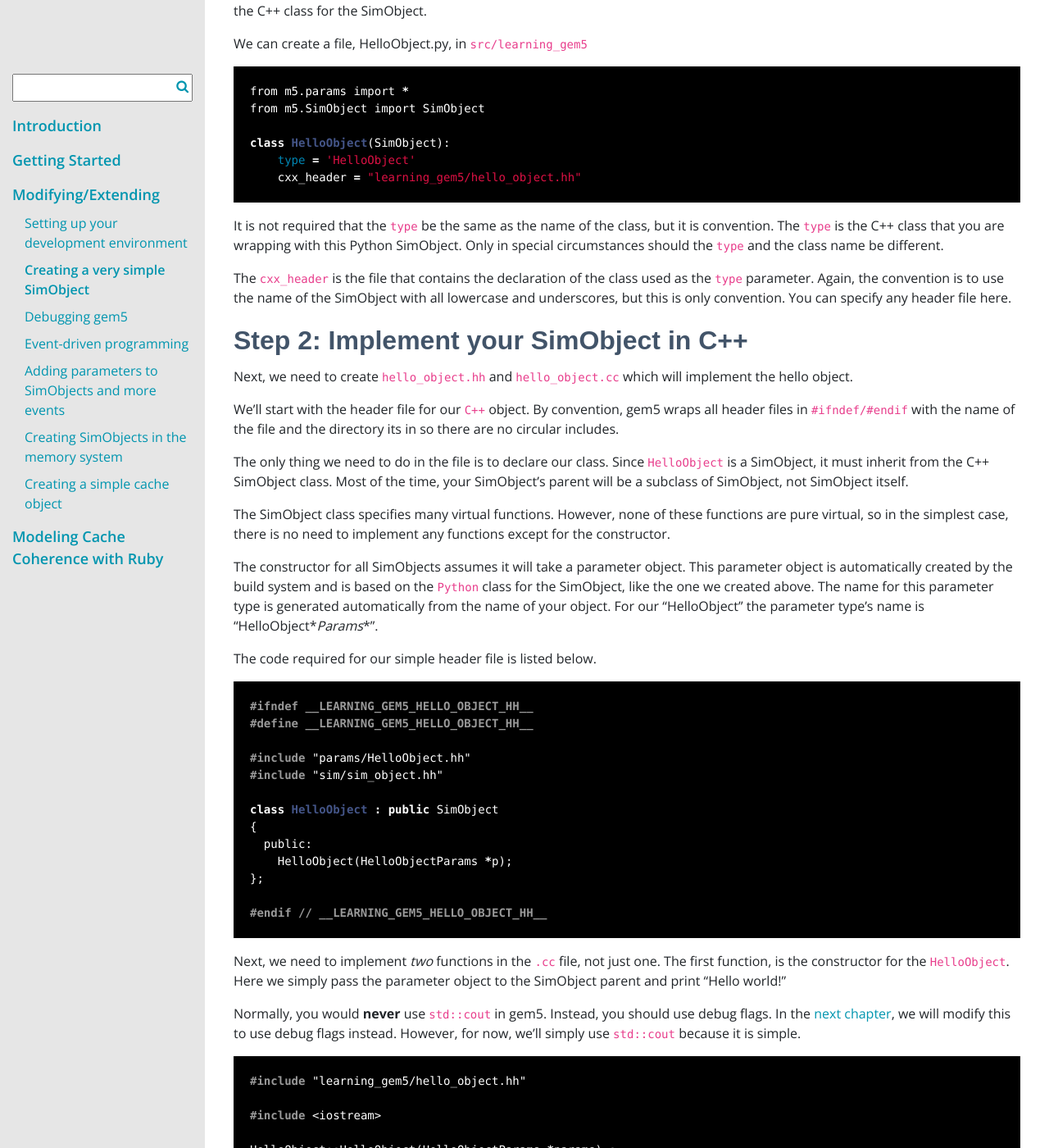
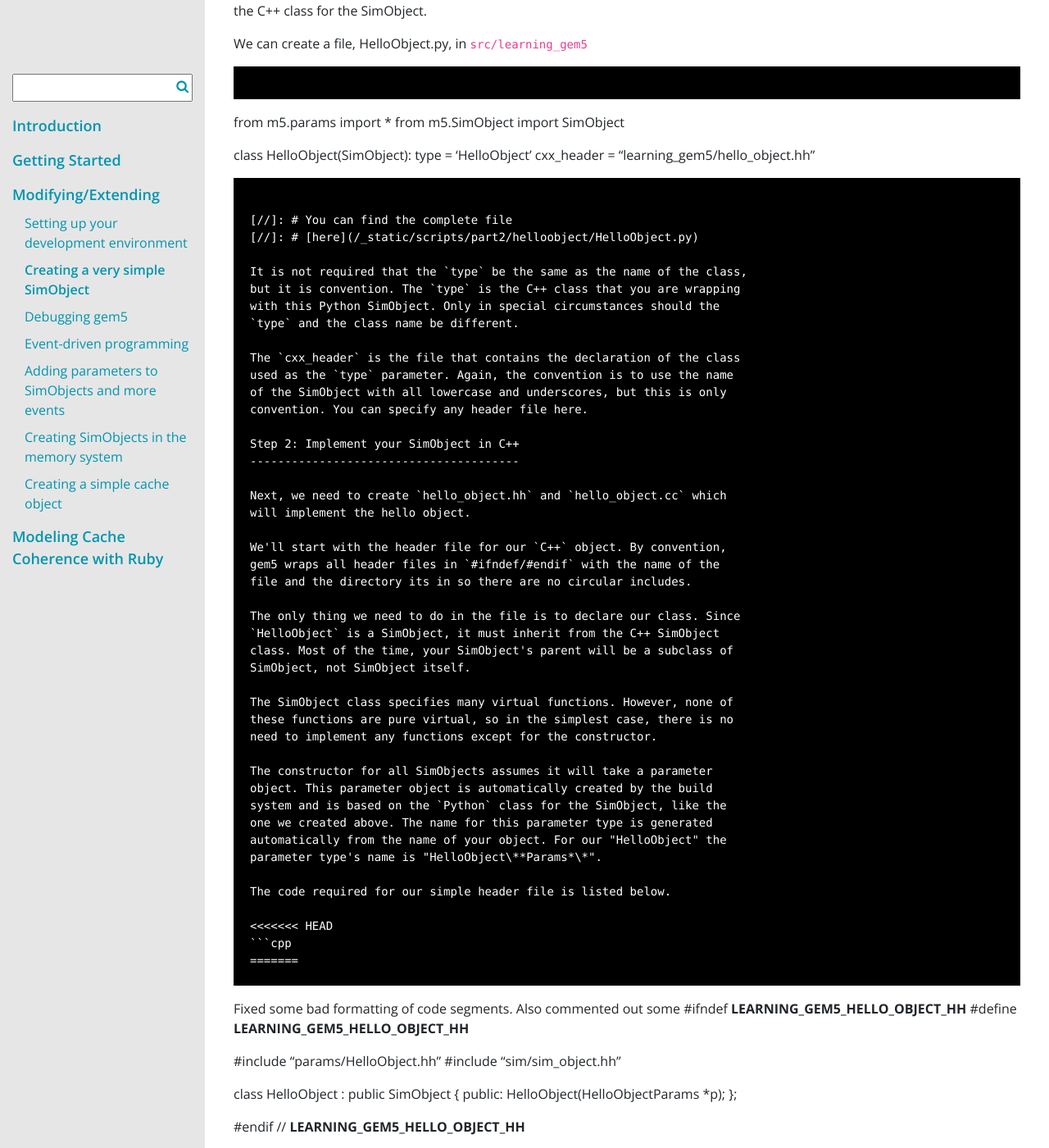
Before and after one commit to gem5/website, a Jekyll site: the page built from _pages/documentation/learning_gem5/part2/helloobject.md, in a window 1280 px wide and 1400 px high, scrolled down 917 px. Shown: the whole window at 82% size. Built offline with Jekyll 4.4.1, drawn with Linux system fonts in a browser that asks for light colours; nearby versions of some CDN libraries; some web fonts are replaced; some of the changed text lies outside the part shown.

````diff
--- a/_pages/documentation/learning_gem5/part2/helloobject.md
+++ b/_pages/documentation/learning_gem5/part2/helloobject.md
@@ -58,6 +58,7 @@
 We can create a file, HelloObject.py, in `src/learning_gem5`
 
 ```python
+```
 from m5.params import *
 from m5.SimObject import SimObject
 
@@ -107,7 +108,11 @@
 
 The code required for our simple header file is listed below.
 
+<<<<<<< HEAD
 ```cpp
+=======
+```
+>>>>>>> Fixed some bad formatting of code segments. Also commented out some
 #ifndef __LEARNING_GEM5_HELLO_OBJECT_HH__
 #define __LEARNING_GEM5_HELLO_OBJECT_HH__
 
@@ -136,7 +141,11 @@
 will modify this to use debug flags instead. However, for now, we'll
 simply use `std::cout` because it is simple.
 
+<<<<<<< HEAD
 ```cpp
+=======
+```
+>>>>>>> Fixed some bad formatting of code segments. Also commented out some
 #include "learning_gem5/hello_object.hh"
 
 #include <iostream>
@@ -155,7 +164,11 @@
 a new instantiation of the SimObject. Usually this function is very
 simple (as below).
 
+<<<<<<< HEAD
 ```cpp
+=======
+```
+>>>>>>> Fixed some bad formatting of code segments. Also commented out some
 HelloObject*
 HelloObjectParams::create()
 {
@@ -203,7 +216,11 @@
 this file, you have to declare the SimObject and the `.cc` file. Below
 is the required code.
 
+<<<<<<< HEAD
 ```python
+=======
+```
+>>>>>>> Fixed some bad formatting of code segments. Also commented out some
 Import('*')
 
 SimObject('HelloObject.py')
@@ -236,7 +253,11 @@
 Walking through creating a *very* simple configuration script, first,
 import m5 and all of the objects you have compiled.
 
+<<<<<<< HEAD
 ```python
+=======
+```
+>>>>>>> Fixed some bad formatting of code segments. Also commented out some
 import m5
 from m5.objects import *
 ```
@@ -244,7 +265,11 @@
 Next, you have to instantiate the `Root` object, as required by all gem5
 instances.
 
+<<<<<<< HEAD
 ```python
+=======
+```
+>>>>>>> Fixed some bad formatting of code segments. Also commented out some
 root = Root(full_system = False)
 ```
 
@@ -255,14 +280,22 @@
 child of the root object. Only SimObjects that are children of the
 `Root` object are instantiated in `C++`.
 
+<<<<<<< HEAD
 ```python
+=======
+```
+>>>>>>> Fixed some bad formatting of code segments. Also commented out some
 root.hello = HelloObject()
 ```
 
 Finally, you need to call `instantiate` on the `m5` module and actually
 run the simulation!
 
+<<<<<<< HEAD
 ```python
+=======
+```
+>>>>>>> Fixed some bad formatting of code segments. Also commented out some
 m5.instantiate()
 
 print("Beginning simulation!")
````
